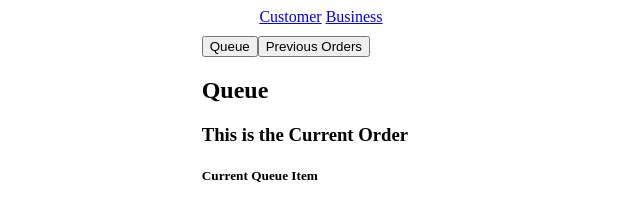
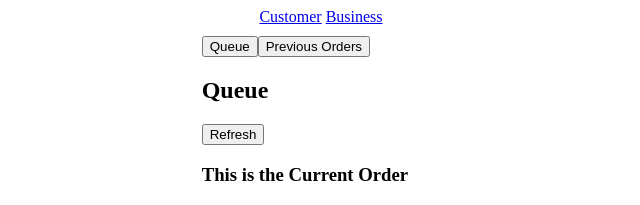
Before and after one commit to sumptingeneric/barback, a React (Vite) app: page /business in a window 1280 px wide. Shown: the top 205 px of the page, without its empty margins (319-959 px from the left). Built offline with nearby package versions, Linux system fonts and the light colour scheme; no server answers.

Commit message:
Added refresh button to Business rather than interval (afraid might run into async problems)

```diff
--- a/src/components/business/queue.jsx
+++ b/src/components/business/queue.jsx
@@ -66,6 +66,7 @@ class Queue extends React.Component {
     return (
       <div>
         <h2>Queue</h2>
+        <button onClick={() => this.getPendingOrders()}>Refresh</button>
         <div className="current-order">
           <h3>This is the Current Order</h3>
           {this.renderCurrentOrder()}
```
